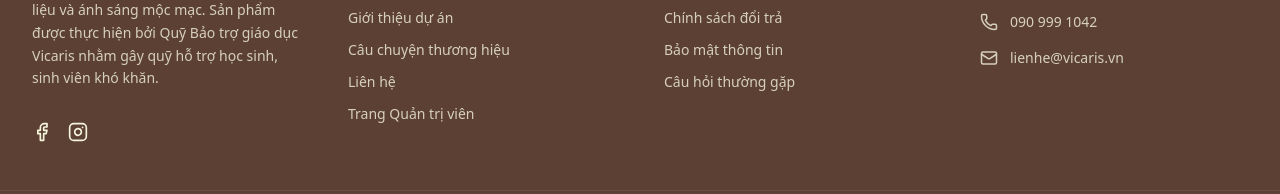
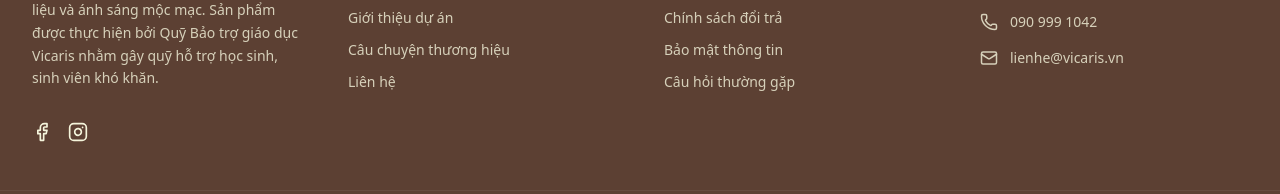
Before and after one commit to ViNenhVuots/vicaris_shop, a Next.js app: page / in a window 1280 px wide. Shown: the part 5167-5361 px from the top of the page. Built offline with nearby package versions, Linux system fonts and the light colour scheme; no server answers; the database is empty; a web font is replaced by a local one.

Commit message:
fix: remove admin link from footer

```diff
--- a/src/components/layout/Footer.tsx
+++ b/src/components/layout/Footer.tsx
@@ -2,11 +2,8 @@
 
 import Link from "next/link";
 import { Mail, Phone, MapPin } from "lucide-react";
-import { usePathname } from "next/navigation";
 
 export default function Footer() {
-  const pathname = usePathname();
-  if (pathname?.startsWith("/admin")) return null;
   return (
     <footer className="bg-brand-brown text-brand-beige py-12 md:py-16">
       <div className="container mx-auto px-4 md:px-8 grid grid-cols-1 md:grid-cols-2 lg:grid-cols-4 gap-12">
@@ -34,7 +31,6 @@ export default function Footer() {
             <li><Link href="/about-project" className="hover:text-brand-yellow transition-colors">Giới thiệu dự án</Link></li>
             <li><Link href="/brand-story" className="hover:text-brand-yellow transition-colors">Câu chuyện thương hiệu</Link></li>
             <li><Link href="/contact" className="hover:text-brand-yellow transition-colors">Liên hệ</Link></li>
-            <li><Link href="/admin" className="hover:text-brand-yellow transition-colors">Trang Quản trị viên</Link></li>
           </ul>
         </div>
 
```
